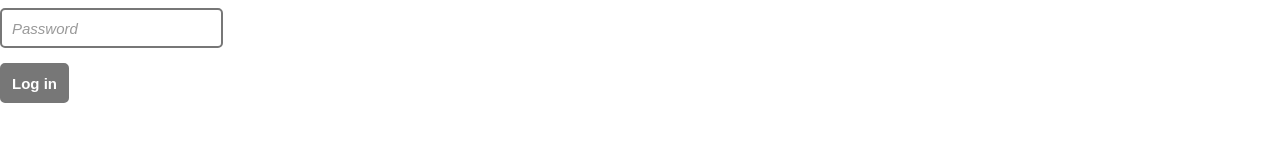
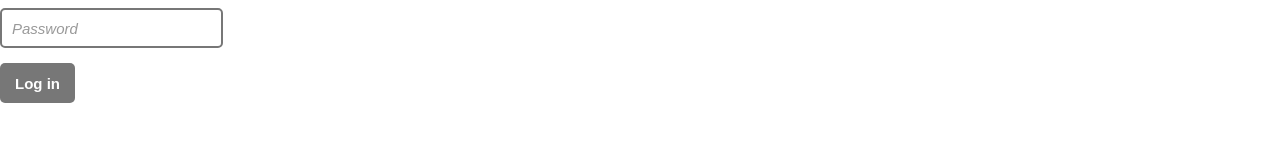
Before and after one commit to donor-management/Frontend, a React (Create React App) app: page /login in a window 1280 px wide. Shown: the part 395-536 px from the top of the page. Built offline with nearby package versions, Linux system fonts and the light colour scheme.

Commit message:
Update styles

```diff
--- a/src/components/common/Button.jsx
+++ b/src/components/common/Button.jsx
@@ -4,13 +4,18 @@ import styled from 'styled-components';
 const StyledButton = styled.button`
   background: #777;
   color: white;
-  padding: 0.25rem 0.5rem;
+  padding: 0.5rem 0.75rem;
   font-size: 0.75rem;
-  border: 2px solid #777;
+  /* border: 2px solid #777; */
+  border: none;
   border-radius: 0.25rem;
   height: 2rem;
   font-weight: bold;
   margin: 0.25rem 0;
+  cursor: pointer;
+  &:hover {
+    background: #4acaa8;
+  }
 `;
 
 const Input = ({ children }) => {
```
